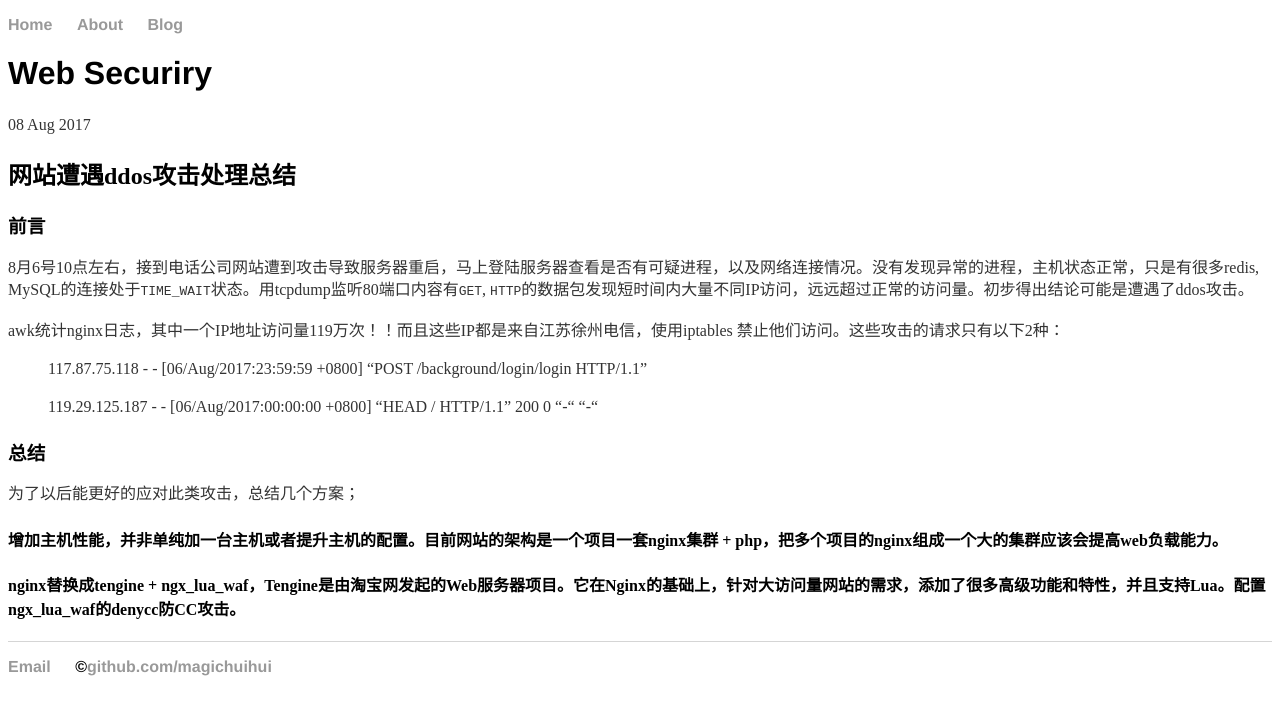
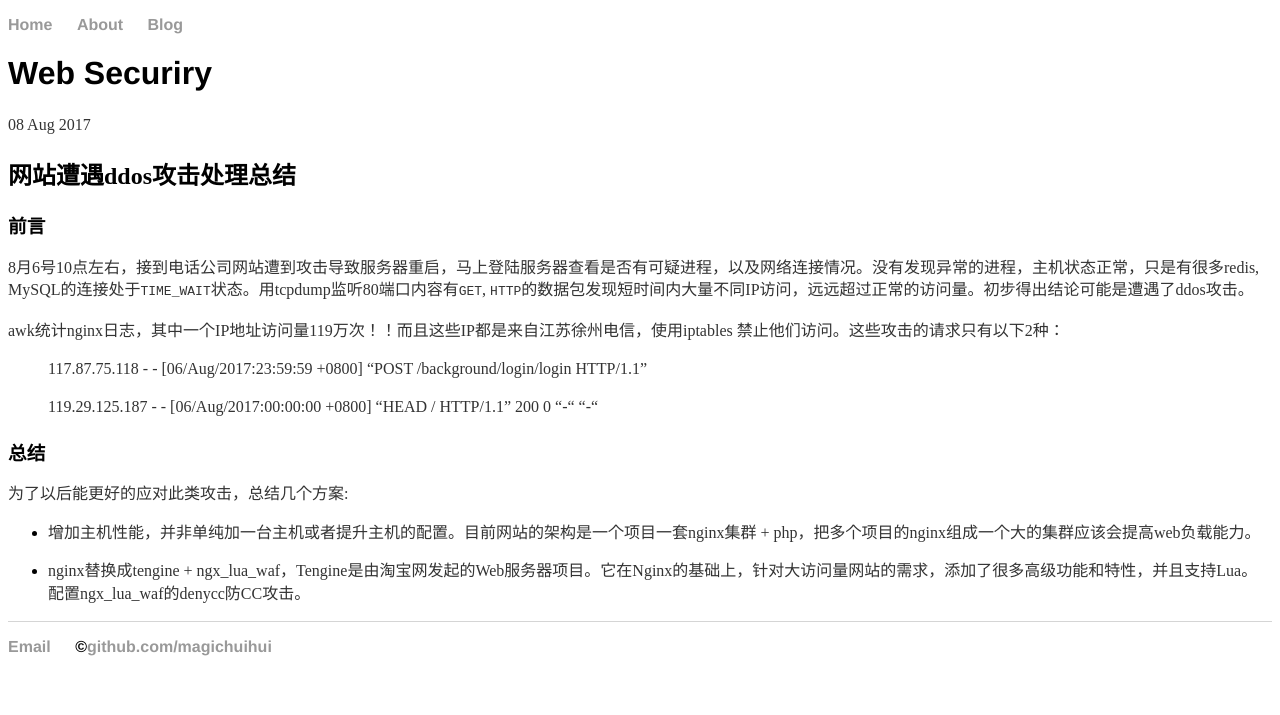
Before and after one commit to magichuihui/magichuihui.github.io, a Jekyll site: the page built from _posts/2017-08-08-web-securiry.md, in a window 1280 px wide. Shown: the top 715 px of the page. Built offline with Jekyll 4.4.1, drawn with Linux system fonts in a browser that asks for light colours; our own code applies the rules of GitHub Pages for plain Markdown files.

```diff
--- a/_posts/2017-08-08-web-securiry.md
+++ b/_posts/2017-08-08-web-securiry.md
@@ -12,8 +12,8 @@ awk统计nginx日志，其中一个IP地址访问量119万次！！而且这些I
 
 ### 总结
 
-为了以后能更好的应对此类攻击，总结几个方案；
+为了以后能更好的应对此类攻击，总结几个方案:
 
-#### 增加主机性能，并非单纯加一台主机或者提升主机的配置。目前网站的架构是一个项目一套nginx集群 + php，把多个项目的nginx组成一个大的集群应该会提高web负载能力。
+* 增加主机性能，并非单纯加一台主机或者提升主机的配置。目前网站的架构是一个项目一套nginx集群 + php，把多个项目的nginx组成一个大的集群应该会提高web负载能力。
 
-#### nginx替换成tengine + ngx_lua_waf，Tengine是由淘宝网发起的Web服务器项目。它在Nginx的基础上，针对大访问量网站的需求，添加了很多高级功能和特性，并且支持Lua。配置ngx_lua_waf的denycc防CC攻击。
+* nginx替换成tengine + ngx_lua_waf，Tengine是由淘宝网发起的Web服务器项目。它在Nginx的基础上，针对大访问量网站的需求，添加了很多高级功能和特性，并且支持Lua。配置ngx_lua_waf的denycc防CC攻击。
```
